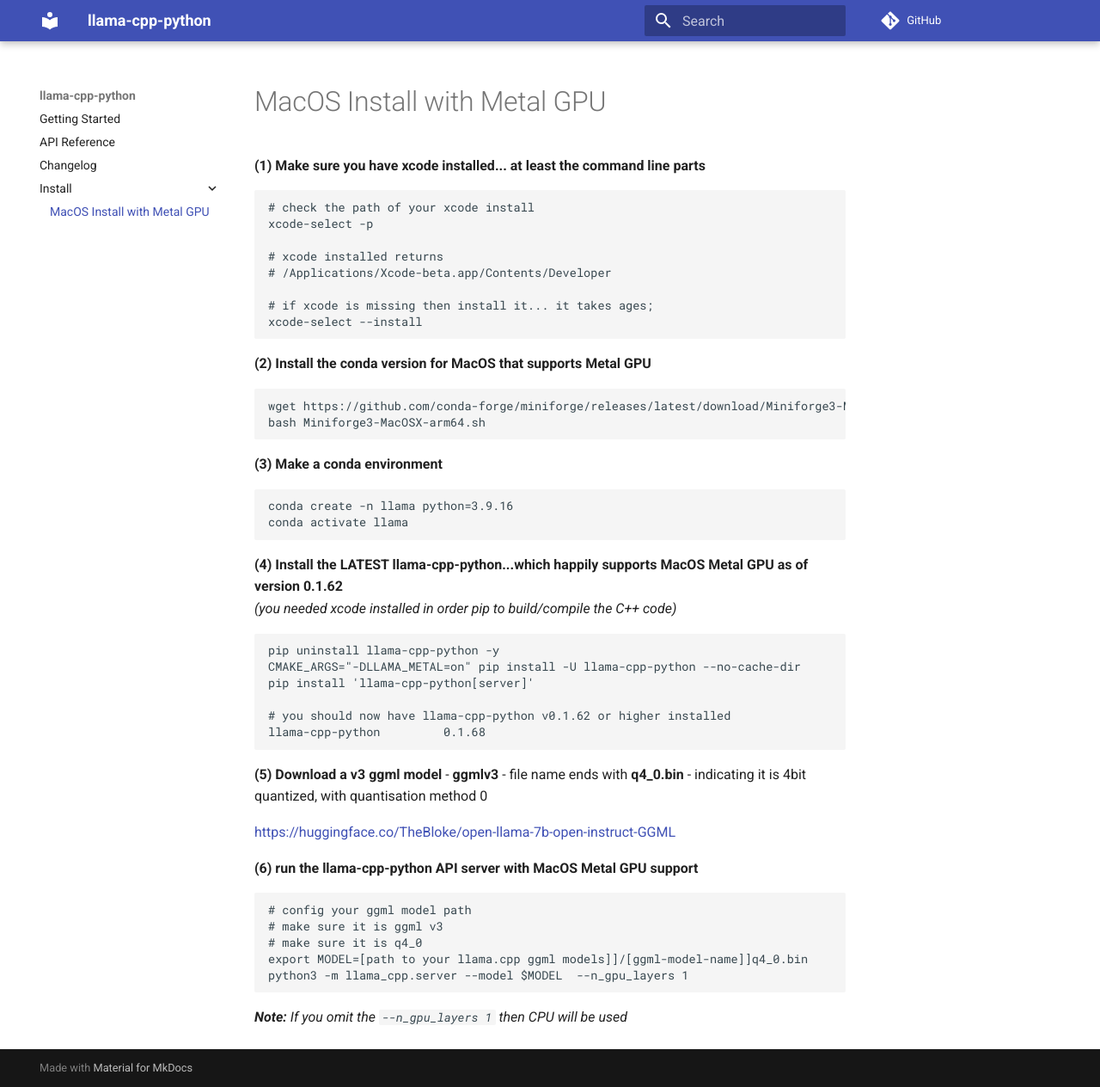
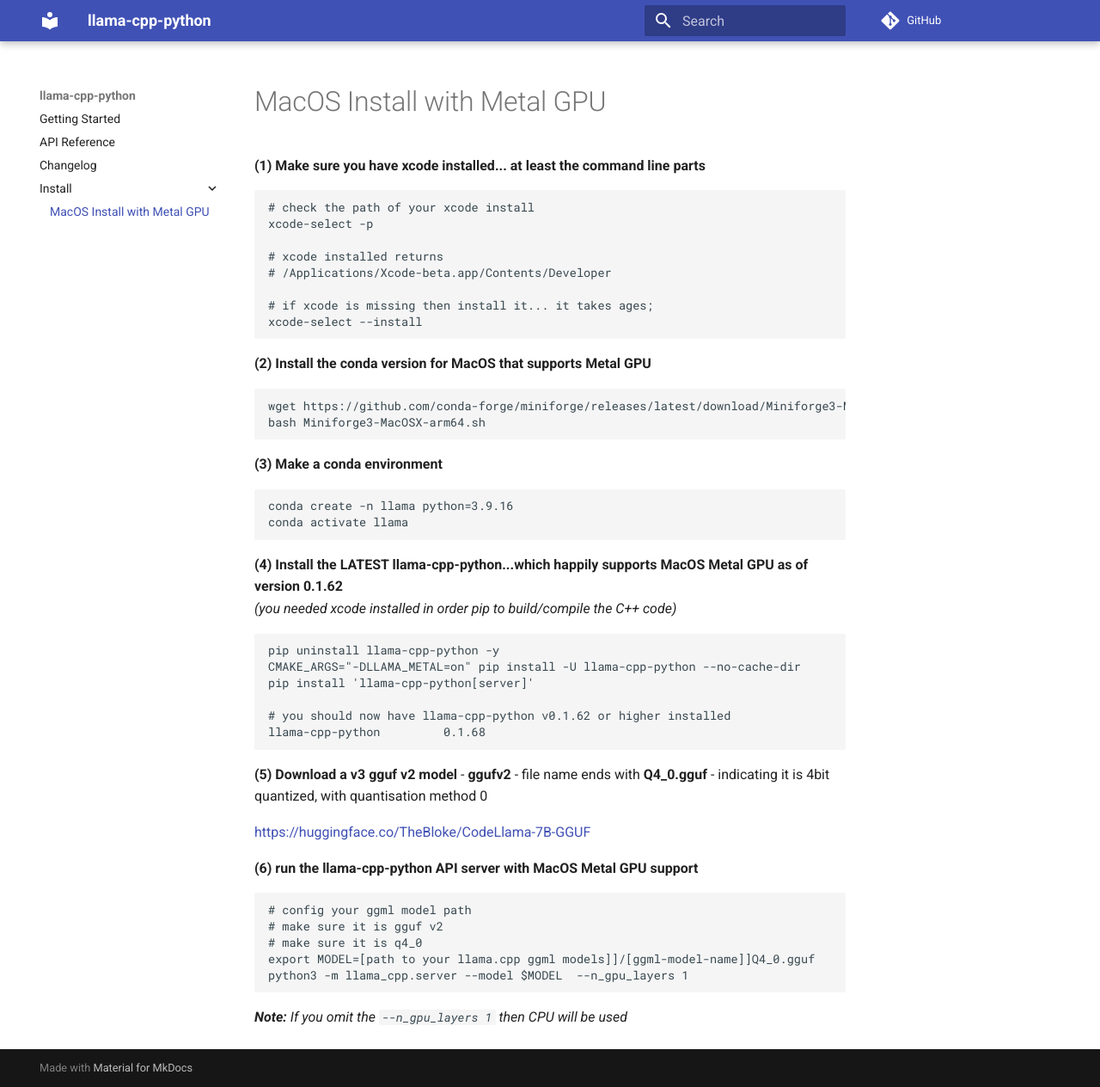
Before and after one commit to NoBrainer24/Python-App-llama, an MkDocs documentation site: the page built from docs/install/macos.md, in a window 1280 px wide and 1264 px high. Shown: the whole window at 86% size. Built offline with MkDocs 1.6.1 and Material for MkDocs 9.7.7, drawn with Linux system fonts in a browser that asks for light colours; comment, search, counter and statistics services are not loaded.

Commit message:
Update instruction to download GGUF model (#783)
Co-authored-by: john.shen <john.shen@bioclinica.com>

````diff
--- a/docs/install/macos.md
+++ b/docs/install/macos.md
@@ -38,19 +38,19 @@ llama-cpp-python         0.1.68
 
 ```
 
-**(5) Download a v3 ggml model**
- - **ggmlv3**
- - file name ends with **q4_0.bin** - indicating it is 4bit quantized, with quantisation method 0
+**(5) Download a v3 gguf v2 model**
+ - **ggufv2**
+ - file name ends with **Q4_0.gguf** - indicating it is 4bit quantized, with quantisation method 0
 
-https://huggingface.co/TheBloke/open-llama-7b-open-instruct-GGML
+https://huggingface.co/TheBloke/CodeLlama-7B-GGUF
 
 
 **(6) run the llama-cpp-python API server with MacOS Metal GPU support**
 ```
 # config your ggml model path
-# make sure it is ggml v3
+# make sure it is gguf v2
 # make sure it is q4_0
-export MODEL=[path to your llama.cpp ggml models]]/[ggml-model-name]]q4_0.bin
+export MODEL=[path to your llama.cpp ggml models]]/[ggml-model-name]]Q4_0.gguf
 python3 -m llama_cpp.server --model $MODEL  --n_gpu_layers 1
 ```
 
````
